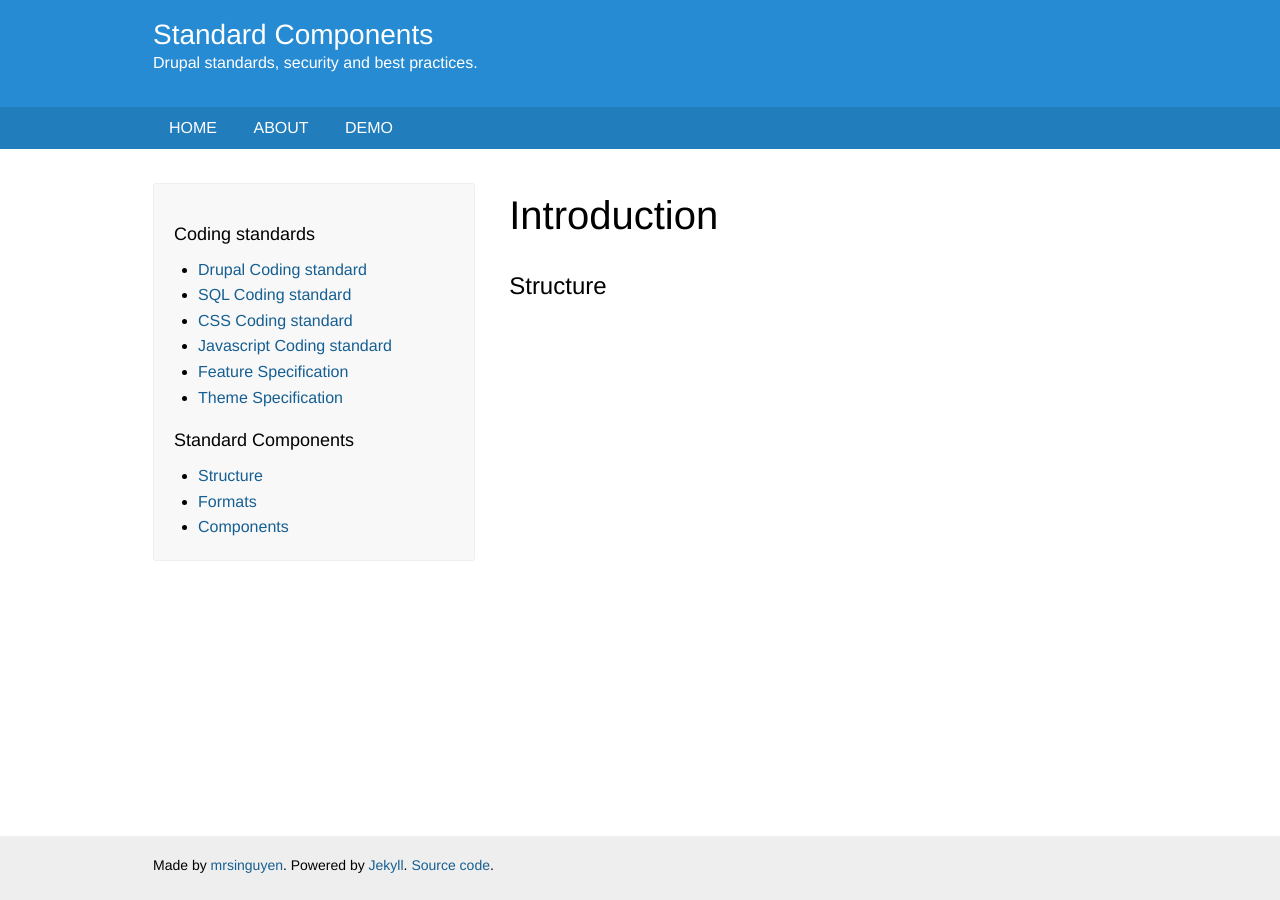
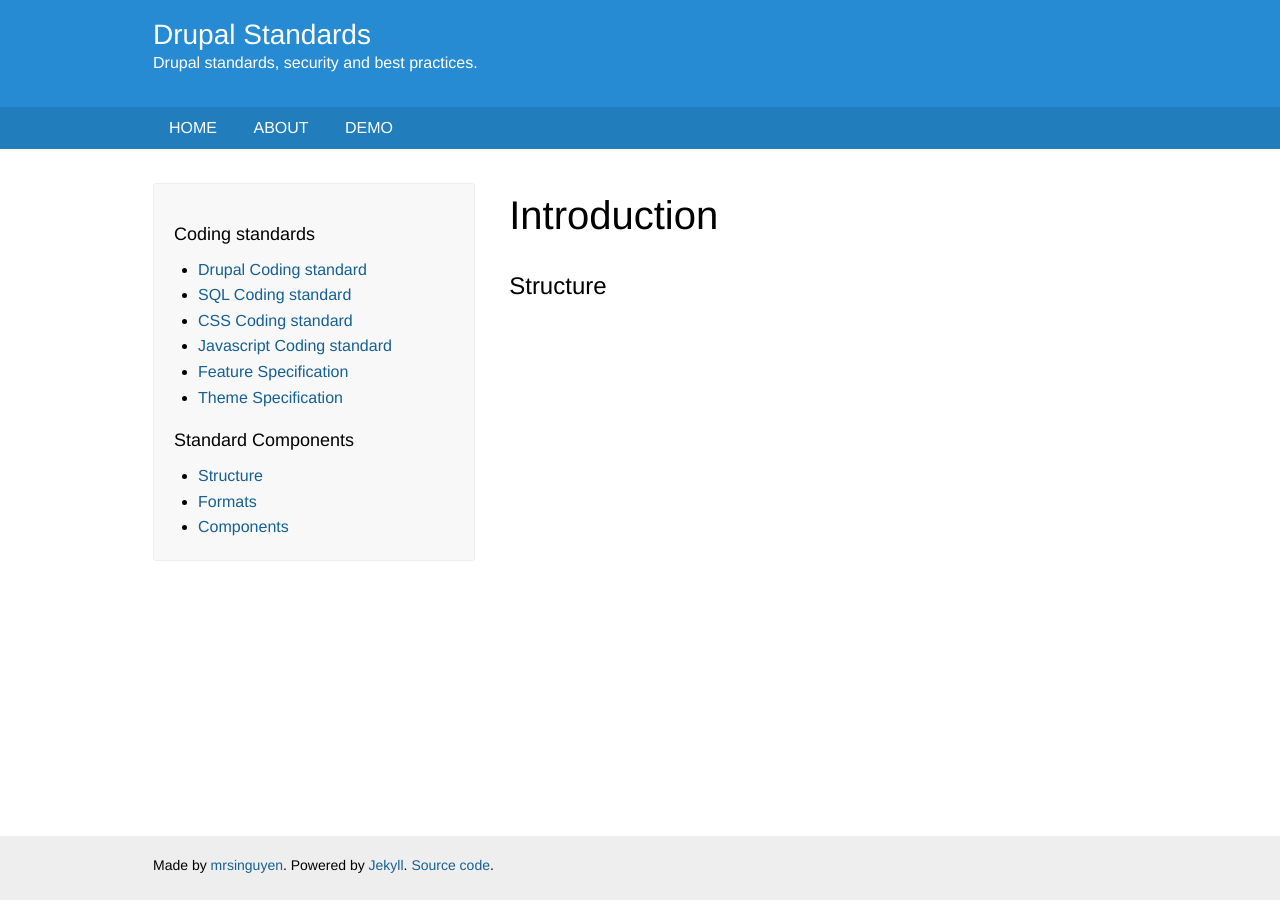
Before and after one commit to mrsinguyen/drupal-standard, a Jekyll site: the page built from index.md, in a window 1280 px wide. Built offline with Jekyll 4.4.1, drawn with Linux system fonts in a browser that asks for light colours; nearby versions of some CDN libraries; library files that are not in the unit come from our copies; Markdown is read by kramdown in place of the engine named in the settings.

Commit message:
Drupal codding standard

```diff
--- a/_layouts/default.html
+++ b/_layouts/default.html
@@ -18,8 +18,8 @@
     <header role="banner">
       <div class="container">
         <hgroup>
-          <h1><a href="{{ site.baseurl }}/index.html" rel="home">Standard Components</a></h1>
-          <h2>Drupal standards, security and best practices.</h2>
+          <h1><a href="{{ site.baseurl }}/index.html" rel="home">Drupal Standards</a></h1>
+          <h2>Drupal standards, components, security and best practices.</h2>
         </hgroup>
       </div>
     </header>
--- a/_layouts/sidebar.html
+++ b/_layouts/sidebar.html
@@ -18,7 +18,7 @@
     <header role="banner">
       <div class="container">
         <hgroup>
-          <h1><a href="{{ site.baseurl }}/index.html" rel="home">Standard Components</a></h1>
+          <h1><a href="{{ site.baseurl }}/index.html" rel="home">Drupal Standards</a></h1>
           <h2>Drupal standards, security and best practices.</h2>
         </hgroup>
       </div>
```
